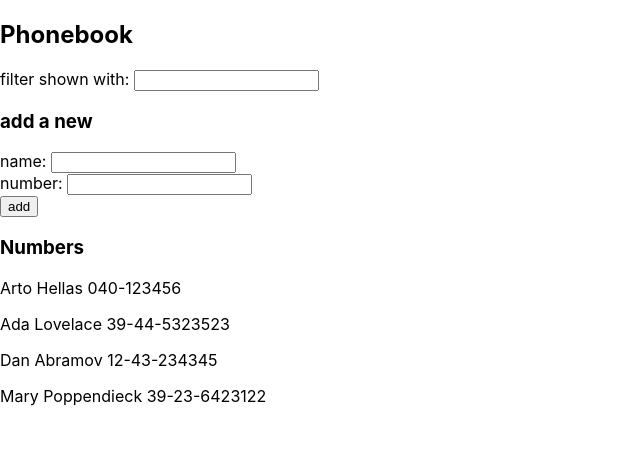
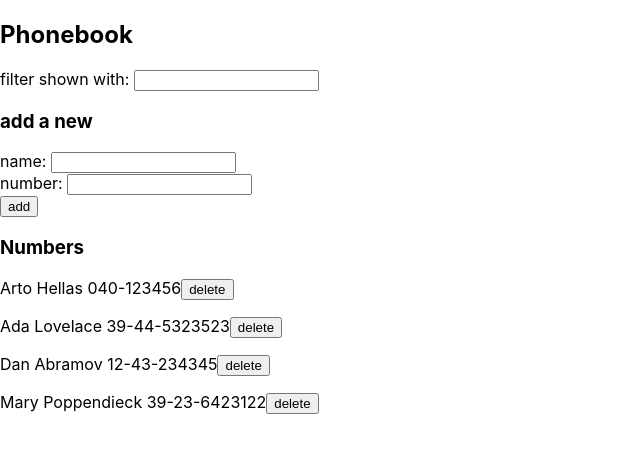
Before and after one commit to lanvu/fullstackopen-submission, a React (Create React App) app in the folder part2/phonebook/: page / in a window 1280 px wide. Shown: the top 452 px of the page, without its empty margins (0-640 px from the left). Built offline with nearby package versions, Linux system fonts and the light colour scheme; data requests are answered from the project's data file.

Commit message:
finish 2.18

```diff
--- a/part2/phonebook/src/App.js
+++ b/part2/phonebook/src/App.js
@@ -1,5 +1,5 @@
 import React, { useState, useEffect } from 'react'
-import axios from 'axios'
+import personService from './services/persons'
 
 const Input = ({ label, value, onChange }) => {
   return (
@@ -27,19 +27,20 @@ const PersonForm = ({
   )
 }
 
-const Person = ({ name, number }) => {
+const Person = ({ id, name, number, handleClick }) => {
   return (
     <p>
       {name} {number}
+      <button onClick={() => handleClick(id, name)}>delete</button>
     </p>
   )
 }
 
-const Persons = ({ persons }) => {
+const Persons = ({ persons, handleClick }) => {
   return (
     <>
       {persons.map(person => (
-        <Person key={person.id} name={person.name} number={person.number} />
+        <Person key={person.id} {...person} handleClick={handleClick} />
       ))}
     </>
   )
@@ -51,14 +52,42 @@ const App = () => {
   const [newNumber, setNewNumber] = useState('')
   const [newSearch, setNewSearch] = useState('')
 
+  const getAllPersons = () => {
+    personService.getAll().then(initialPersons => {
+      setPersons(initialPersons)
+    })
+  }
+
   const addPerson = event => {
     event.preventDefault()
-    if (persons.map(person => person.name).includes(newName)) {
-      alert(`${newName} is already added to phonebook`)
+    const person = persons.find(person => person.name === newName)
+    const changedPerson = { ...person, number: newNumber }
+
+    if (person) {
+      if (
+        window.confirm(
+          `${newName} is already added to phonebook, replace the old number with a new one?`
+        )
+      ) {
+        personService
+          .update(person.id, changedPerson)
+          .then(() => getAllPersons())
+      }
     } else {
-      setPersons(persons.concat({ name: newName, number: newNumber }))
-      setNewName('')
-      setNewNumber('')
+      personService
+        .create({ name: newName, number: newNumber })
+        .then(returnedPerson => {
+          setPersons(persons.concat(returnedPerson))
+        })
+    }
+
+    setNewName('')
+    setNewNumber('')
+  }
+
+  const deletePerson = (id, name) => {
+    if (window.confirm(`Delete ${name} ?`)) {
+      personService.deleteOne(id).then(() => getAllPersons())
     }
   }
 
@@ -79,9 +108,7 @@ const App = () => {
   )
 
   useEffect(() => {
-    axios.get('http://localhost:3001/persons').then(response => {
-      setPersons(response.data)
-    })
+    getAllPersons()
   }, [])
 
   return (
@@ -103,7 +130,7 @@ const App = () => {
       />
 
       <h3>Numbers</h3>
-      <Persons persons={personsToShow} />
+      <Persons persons={personsToShow} handleClick={deletePerson} />
     </div>
   )
 }
--- /dev/null
+++ b/part2/phonebook/src/services/persons.js
@@ -0,0 +1,24 @@
+import axios from 'axios'
+const baseUrl = 'http://localhost:3001/persons'
+
+const getAll = () => {
+  const request = axios.get(baseUrl)
+  return request.then(response => response.data)
+}
+
+const create = newObject => {
+  const request = axios.post(baseUrl, newObject)
+  return request.then(response => response.data)
+}
+
+const update = (id, newObject) => {
+  const request = axios.put(`${baseUrl}/${id}`, newObject)
+  return request.then(response => response.data)
+}
+
+const deleteOne = id => {
+  const request = axios.delete(`${baseUrl}/${id}`)
+  return request.then(response => response.data)
+}
+
+export default { getAll, create, update, deleteOne }
```
Also changed, not shown: part2/phonebook/db.json (line endings or trailing spaces).
